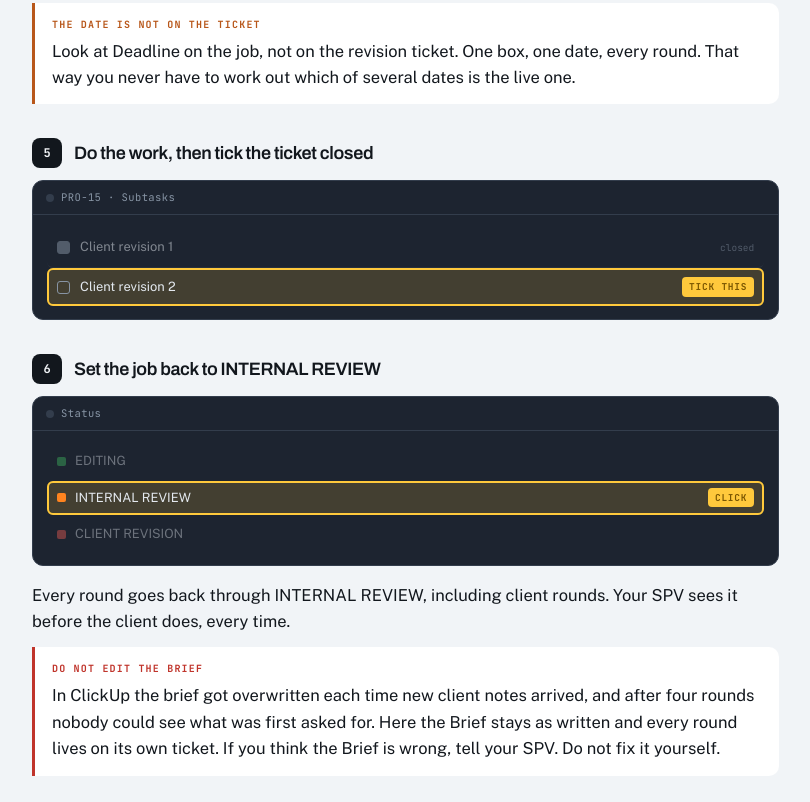
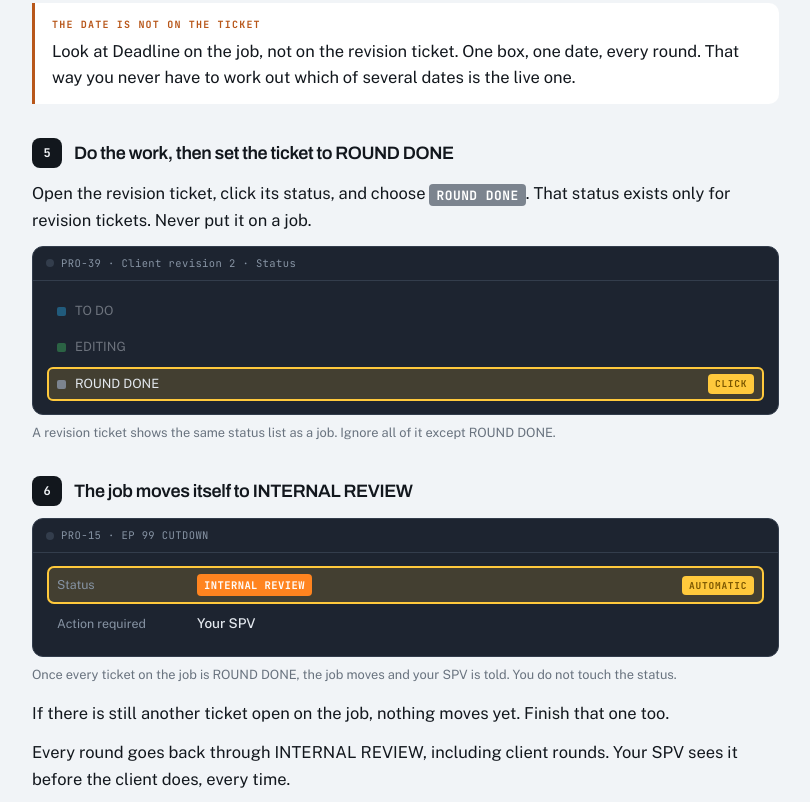
Before and after one commit to planariastudio/planaria-goodday-editor-guide, a plain HTML site: page index.html in a window 1280 px wide. Shown: the part 9127-9929 px from the top of the page, without its empty margins (294-1104 px from the left). Drawn offline with nearby package versions, Linux system fonts and the light colour scheme.

Commit message:
Revision tickets now close with ROUND DONE
The job then moves itself to internal review.

Co-Authored-By: Claude Opus 5 <noreply@anthropic.com>

```diff
--- a/index.html
+++ b/index.html
@@ -732,37 +732,41 @@ footer{max-width:var(--maxw);color:var(--muted);font-size:13.4px;padding-top:8px
   </div>
 
   <div class="step">
-    <div class="step-h"><span class="step-n">5</span><h3>Do the work, then tick the ticket closed</h3></div>
+    <div class="step-h"><span class="step-n">5</span><h3>Do the work, then set the ticket to ROUND DONE</h3></div>
     <div class="step-body">
+      <p>Open the revision ticket, click its status, and choose <span class="st" style="--c:var(--s-done)">ROUND DONE</span>. That status exists only for revision tickets. Never put it on a job.</p>
       <figure>
         <div class="shot">
-          <div class="shot-bar"><span class="dot"></span> PRO-15 · Subtasks</div>
+          <div class="shot-bar"><span class="dot"></span> PRO-39 · Client revision 2 · Status</div>
           <div class="shot-body">
-            <div class="subs">
-              <div class="sub faded"><span class="ic done"></span> Client revision 1 <span class="tag">closed</span></div>
-              <div class="sub mk"><span class="ic"></span> Client revision 2 <span class="clickpin">tick this</span></div>
+            <div class="picker">
+              <div class="opt dim" style="--c:var(--s-todo)"><span class="sw"></span> TO DO</div>
+              <div class="opt dim" style="--c:var(--s-editing)"><span class="sw"></span> EDITING</div>
+              <div class="opt mk" style="--c:var(--s-done)"><span class="sw"></span> ROUND DONE <span class="clickpin">click</span></div>
             </div>
           </div>
         </div>
+        <figcaption>A revision ticket shows the same status list as a job. Ignore all of it except ROUND DONE.</figcaption>
       </figure>
     </div>
   </div>
 
   <div class="step">
-    <div class="step-h"><span class="step-n">6</span><h3>Set the job back to INTERNAL REVIEW</h3></div>
+    <div class="step-h"><span class="step-n">6</span><h3>The job moves itself to INTERNAL REVIEW</h3></div>
     <div class="step-body">
       <figure>
         <div class="shot">
-          <div class="shot-bar"><span class="dot"></span> Status</div>
+          <div class="shot-bar"><span class="dot"></span> PRO-15 · EP 99 CUTDOWN</div>
           <div class="shot-body">
-            <div class="picker">
-              <div class="opt dim" style="--c:var(--s-editing)"><span class="sw"></span> EDITING</div>
-              <div class="opt mk" style="--c:var(--s-internal)"><span class="sw"></span> INTERNAL REVIEW <span class="clickpin">click</span></div>
-              <div class="opt dim" style="--c:var(--s-crevision)"><span class="sw"></span> CLIENT REVISION</div>
+            <div class="rowset">
+              <div class="row mk"><span class="k">Status</span><span class="v"><span class="st" style="--c:var(--s-internal)">INTERNAL REVIEW</span> <span class="clickpin">automatic</span></span></div>
+              <div class="row"><span class="k">Action required</span><span class="v">Your SPV</span></div>
             </div>
           </div>
         </div>
+        <figcaption>Once every ticket on the job is ROUND DONE, the job moves and your SPV is told. You do not touch the status.</figcaption>
       </figure>
+      <p>If there is still another ticket open on the job, nothing moves yet. Finish that one too.</p>
       <p>Every round goes back through INTERNAL REVIEW, including client rounds. Your SPV sees it before the client does, every time.</p>
 
       <div class="note dont">
@@ -817,7 +821,7 @@ footer{max-width:var(--maxw);color:var(--muted);font-size:13.4px;padding-top:8px
     <li>Not working? Time Off Request instead. Never both.</li>
     <li><span class="f">Deadline</span> is your date. Not Start/End.</li>
     <li><span class="st" style="--c:var(--s-editing)">EDITING</span> when you start. <span class="st" style="--c:var(--s-internal)">INTERNAL REVIEW</span> when it is ready. Those are your only two status changes.</li>
-    <li>Revisions arrive as a numbered ticket. Read it, do it, tick it closed, send the job back.</li>
+    <li>Revisions arrive as a numbered ticket. Read it, do it, set the ticket to ROUND DONE. The job sends itself back.</li>
   </ol>
 
   <footer>
```
Also changed, not shown: 1 other file.
